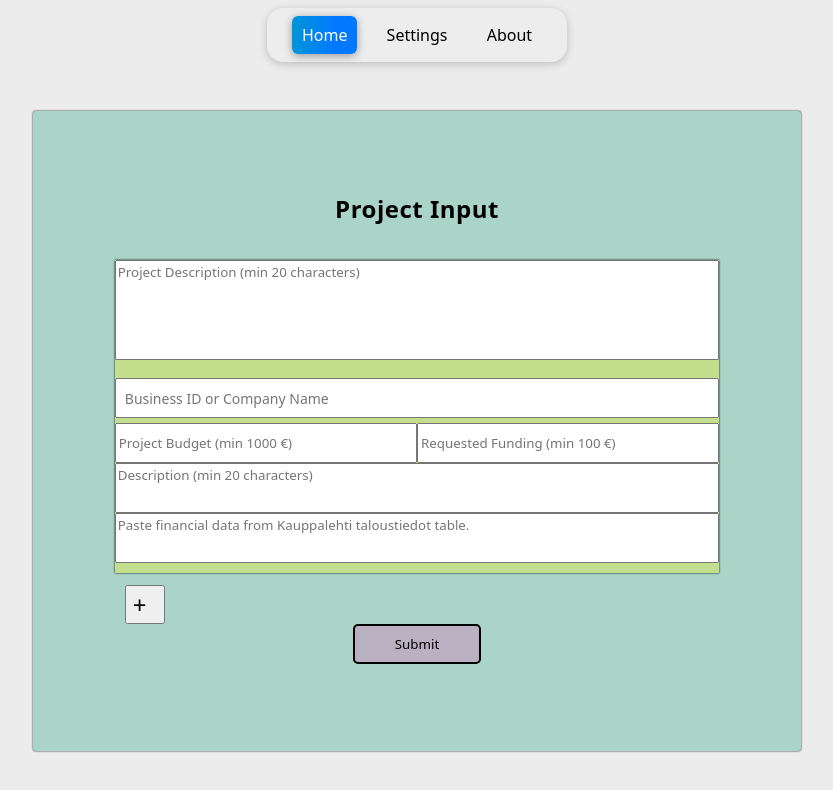
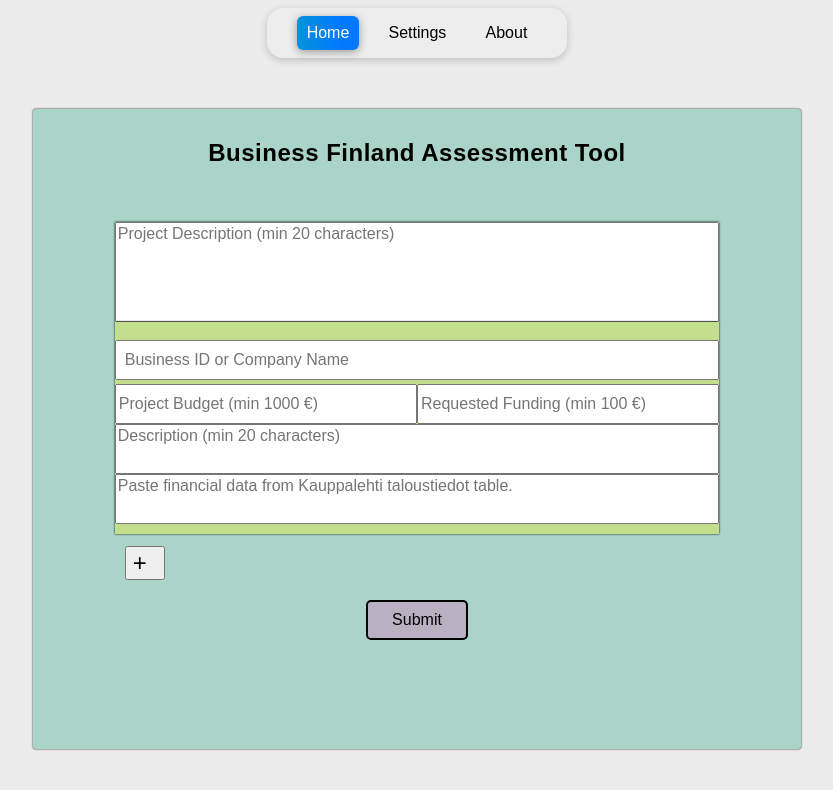
Before and after one commit to simoalanne/SolitaProject, a React (Vite) app in the folder src/frontend/: page / in a window 1280 px wide. Shown: the top 790 px of the page, without its empty margins (223-1056 px from the left). Built offline with nearby package versions, Linux system fonts and the light colour scheme.

Commit message:
update input
- added actual title + translation
- unified font
- submit-btn changes
- visual changes base.css
- trafficlights fixes to outputpage

```diff
--- a/src/frontend/css/base.css
+++ b/src/frontend/css/base.css
@@ -3,10 +3,9 @@
 * {
     /*avoid clipping*/
     box-sizing: border-box;
-    font-family: system-ui, -apple-system, BlinkMacSystemFont, 'Segoe UI', Roboto, Oxygen, Ubuntu, Cantarell, 'Open Sans', 'Helvetica Neue', sans-serif;
 }
 
-/*--- themes ---*/
+
 :root {
     --form-bg: #aad4c7;
     --text-color: #000000;
@@ -29,13 +28,13 @@
 .form-wrapper {
     display: flex;
     flex-direction: column;
-    justify-content: center;
+    justify-content: flex-start;
     align-items: center;
 
     background-color: var(--form-bg);
 
     width: 80vw;
-    min-height: 60vh;
+    min-height: 50vh;
     max-height: 85vh;
     border-radius: 3px;
     box-shadow: 0 0 2px #000000;
@@ -44,6 +43,8 @@
 .form {
     display: flex;
     flex-direction: column;
+    justify-content: flex-start;
+    align-self: center;
 
     min-width: 80%;
     max-height: 60vh;
@@ -53,8 +54,6 @@
 
     overflow-y: auto;
     -webkit-overflow-scrolling: touch;
-
-    gap: 20px;
 }
 
 .form-wrapper h2 {
@@ -86,10 +85,12 @@
 @media only screen and (min-width: 600px) {
     .form-wrapper {
         width: 70vw;
-        min-height: 70vh;
+        min-height: 60vh;
+        max-height: 90vh;
     }
 
     .form {
+        margin-top: 20px;
         min-width: 80%;
         max-height: 70vh;
     }
--- a/src/frontend/css/inputPage.css
+++ b/src/frontend/css/inputPage.css
@@ -161,13 +161,15 @@
 
     #submit-btn {
         width: 15vw;
+        min-height: 5vh;
+        max-height: 5vh;
     }
 }
 
 @media only screen and (min-width: 1000px) {
+
     #submit-btn {
-        width: 10vw;
-        margin: 0;
-        margin-bottom: 5%;
+        max-width: 8vw;
+        margin: 2%;
     }
 }
--- a/src/frontend/css/outputPage.css
+++ b/src/frontend/css/outputPage.css
@@ -5,7 +5,6 @@
 * {
     /*avoid clipping*/
     box-sizing: border-box;
-    font-family: system-ui, -apple-system, BlinkMacSystemFont, 'Segoe UI', Roboto, Oxygen, Ubuntu, Cantarell, 'Open Sans', 'Helvetica Neue', sans-serif;
     color: var(--text-color);
 }
 
@@ -23,12 +22,15 @@
     color: var(--text-color);
 }
 
+.output-form {
+    gap: 20px;
+}
+
 /*without this straffic lishts wont be shown as row*/
 .trafficlights-container {
     display: flex;
-    align-items: center;
+    align-items: flex-start;
     justify-content: center;
-    /* background-color: #ff1900; */
     gap: 10%;
 }
 
@@ -63,27 +65,40 @@
     display: flex;
     flex-direction: column;
     align-items: center;
-    justify-content: center;
+    /* justify-content: flex-start; */
+    text-align: center;
+
+    max-width: 100px;
 }
 
 .trafficlights {
     display: flex;
     flex-direction: column;
     align-items: center;
-    justify-content: center;
+    justify-content: space-between;
 
     gap: 5px;
-    padding: 10%;
+    padding: 10px;
     width: 50px;
+    height: 100px;
     background-color: #282828;
 
+    margin-top: 8px;
+
+}
+
+.trafficlight-items p {
+    min-height: 2.5em;
+    /* säädä, jos teksti vie enemmän rivejä */
+    margin: 0 0 8px 0;
+    /* pieni väli otsikon ja valojen väliin */
 }
 
 .dot {
     height: 20px;
     width: 20px;
     border-radius: 50%;
-    /* display: inline-block; */
+    flex-shrink: 0;
 }
 
 /*3 traffic light -base */
--- a/src/frontend/src/i18n/translations.ts
+++ b/src/frontend/src/i18n/translations.ts
@@ -10,6 +10,7 @@
     english: "English",
     about_description: "Learn more about this application.",
     menu: "Menu",
+    input_title: "Business Finland Assessment Tool",
     project_input: "Project Input",
     processing_input: "Processing your input...",
     project_description_placeholder: "Project Description (min {min} characters)",
@@ -79,6 +80,7 @@
     english: "Englanti",
     about_description: "Lisätietoja tästä sovelluksesta.",
     menu: "Valikko",
+    input_title: "Business Finlandin Arviointityökalu",
     project_input: "Projektin syöte",
     processing_input: "Käsitellään syötettäsi...",
     project_description_placeholder: "Projektin kuvaus (vähintään {min} merkkiä)",
--- a/src/frontend/src/index.css
+++ b/src/frontend/src/index.css
@@ -1,15 +1,23 @@
-body, html, #root {
+@import url('https://fonts.googleapis.com/css2?family=Inter:wght@300;400;600;700&display=swap');
+
+body,
+html,
+#root {
   /* This file should contain global CSS variables and resets. Majority of styles should be inline in components or in component-specific CSS files. */
   margin: 0;
   padding: 0;
   box-sizing: border-box;
 }
+
 /* Global resets and theme variables */
-*, *::before, *::after {
+*,
+*::before,
+*::after {
   box-sizing: border-box;
 }
 
-html, body {
+html,
+body {
   margin: 0;
   padding: 0;
   height: 100%;
@@ -23,7 +31,8 @@
 }
 
 /* Dark theme overrides */
-html[data-theme="dark"], :root[data-theme="dark"] {
+html[data-theme="dark"],
+:root[data-theme="dark"] {
   --bg-color: #121212;
   --text-color: #ffffff;
   --muted-color: #bbbbbb;
@@ -33,9 +42,27 @@
 body {
   background-color: var(--bg-color);
   color: var(--text-color);
-  font-family: system-ui, -apple-system, 'Segoe UI', Roboto, 'Helvetica Neue', Arial;
+  font-family: sans-serif;
   -webkit-font-smoothing: antialiased;
   -moz-osx-font-smoothing: grayscale;
 }
 
-a { color: inherit; }
+a {
+  color: inherit;
+}
+
+input,
+textarea,
+select,
+button {
+  font-family: sans-serif;
+  font-size: medium;
+}
+
+/*autoCompleteInput placeholder won't
+share size without this*/
+::placeholder {
+  font-family: inherit;
+  font-size: medium;
+  opacity: 1;
+}
--- a/src/frontend/src/pages/InputPage.tsx
+++ b/src/frontend/src/pages/InputPage.tsx
@@ -234,10 +234,9 @@
 
   return (
     <div className="form-wrapper">
-      <h2>{t("project_input")}</h2>
+      <h2>{t("input_title")}</h2>
       <div className="form">
-        <form onSubmit={handleSubmit}>
-            <div className="inputs-grid scroll-container">
+        <div className="inputs-grid">
           <div className="input-box desc-box">
             <textarea
               onChange={(e) =>
@@ -330,13 +329,11 @@
                     type="number"
                     name="budget-id"
                     placeholder={t("project_budget_placeholder", { min: fieldsMetadata.budget.min })}
-                      />
-                      {isFocused === fieldKey(index, "budget") &&
+                  />                    {isFocused === fieldKey(index, "budget") &&
                     hasError(["consortium", index, "budget"]) && (
                       <p className="error-text">{getError(index, "budget")}</p>
                     )}
                 </div>
-
                 <div className="input-box">
                   <input
                     className={
@@ -367,7 +364,6 @@
                       </p>
                     )}
                 </div>
-
                 <div className="input-box desc-box">
                   <textarea
                     value={c.projectRoleDescription}
@@ -463,11 +459,10 @@
             +
           </button>
         </div>
-          <button id="submit-btn" type="submit">
+    </div>
+    <button id="submit-btn" type="submit" onClick={handleSubmit}>
       {t("submit")}
     </button>
-        </form>
-      </div>
   </div>
   );
 };
--- a/src/frontend/src/pages/OutputPage.tsx
+++ b/src/frontend/src/pages/OutputPage.tsx
@@ -26,7 +26,7 @@
 return(
   <div className="form-wrapper">
     <h2>{t("project_assessment_results")}</h2>
-      <div className="form">
+      <div className="form output-form">
         <div className="trafficlights-container">
           <div className="trafficlight-items">
             <p style={{color: innovationKey}}>
```
Lines whose indentation alone changed are shown as unchanged.
